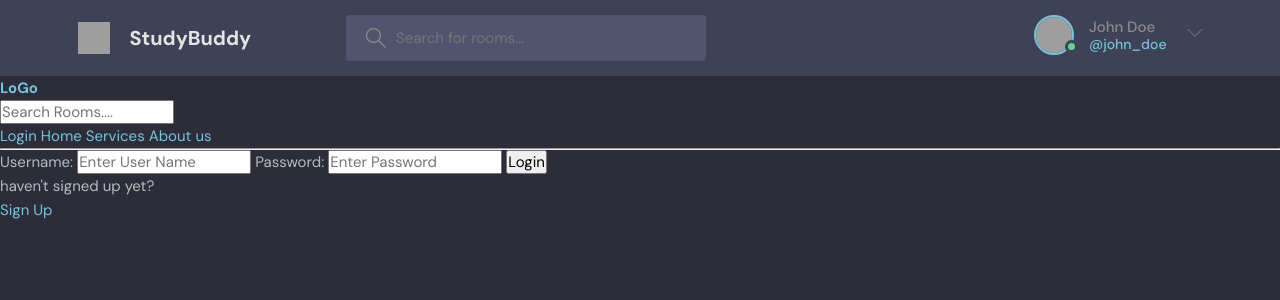
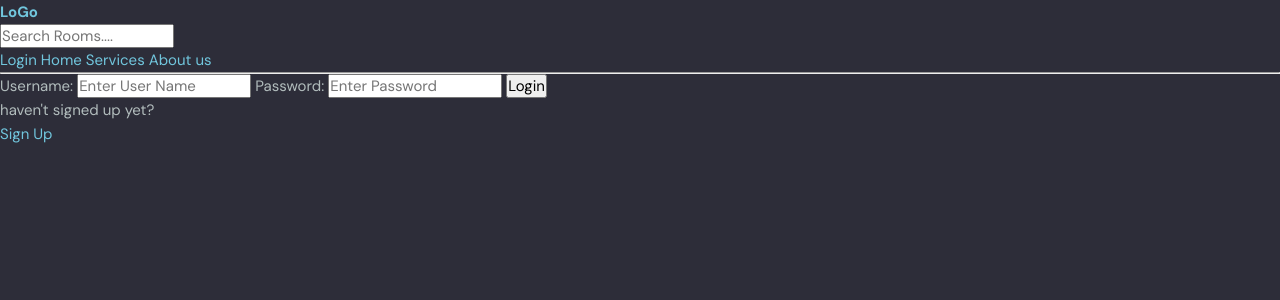
Before and after one commit to shansuvethan18/Django-learn, a Django app: a page that uses templates/main.html in a window 1280 px wide. Shown: the top 300 px of the page. Run offline with Django 5.2, Linux system fonts and the light colour scheme; grey boxes are pictures that could not be loaded.

Commit message:
Theme installation-3

```diff
--- a/templates/main.html
+++ b/templates/main.html
@@ -11,98 +11,6 @@
   </head>
 
   <body>
-    <header class="header header--loggedIn">
-      <div class="container">
-        <a href="/" class="header__logo">
-          <img src="assets/logo.svg" />
-          <h1>StudyBuddy</h1>
-        </a>
-        <form class="header__search">
-          <label>
-            <svg
-              version="1.1"
-              xmlns="http://www.w3.org/2000/svg"
-              width="32"
-              height="32"
-              viewBox="0 0 32 32"
-            >
-              <title>search</title>
-              <path
-                d="M32 30.586l-10.845-10.845c1.771-2.092 2.845-4.791 2.845-7.741 0-6.617-5.383-12-12-12s-12 5.383-12 12c0 6.617 5.383 12 12 12 2.949 0 5.649-1.074 7.741-2.845l10.845 10.845 1.414-1.414zM12 22c-5.514 0-10-4.486-10-10s4.486-10 10-10c5.514 0 10 4.486 10 10s-4.486 10-10 10z"
-              ></path>
-            </svg>
-            <input placeholder="Search for rooms..." />
-          </label>
-        </form>
-        <nav class="header__menu">
-          <!-- Not Logged In -->
-          <!-- <a href="/login.html">
-            <img src="./assets/avatar.svg" />
-            <p>Login</p>
-          </a> -->
-
-          <!-- Logged In -->
-
-          <div class="header__user">
-            <a href="profile.html">
-              <div class="avatar avatar--medium active">
-                <img src="https://randomuser.me/api/portraits/men/37.jpg" />
-              </div>
-              <p>John Doe <span>@john_doe</span></p>
-            </a>
-            <button class="dropdown-button">
-              <svg
-                version="1.1"
-                xmlns="http://www.w3.org/2000/svg"
-                width="32"
-                height="32"
-                viewBox="0 0 32 32"
-              >
-                <title>chevron-down</title>
-                <path d="M16 21l-13-13h-3l16 16 16-16h-3l-13 13z"></path>
-              </svg>
-            </button>
-          </div>
-
-          <div class="dropdown-menu">
-            <a href="settings.html" class="dropdown-link"
-              ><svg
-                version="1.1"
-                xmlns="http://www.w3.org/2000/svg"
-                width="32"
-                height="32"
-                viewBox="0 0 32 32"
-              >
-                <title>tools</title>
-                <path
-                  d="M27.465 32c-1.211 0-2.35-0.471-3.207-1.328l-9.392-9.391c-2.369 0.898-4.898 0.951-7.355 0.15-3.274-1.074-5.869-3.67-6.943-6.942-0.879-2.682-0.734-5.45 0.419-8.004 0.135-0.299 0.408-0.512 0.731-0.572 0.32-0.051 0.654 0.045 0.887 0.277l5.394 5.395 3.586-3.586-5.394-5.395c-0.232-0.232-0.336-0.564-0.276-0.887s0.272-0.596 0.572-0.732c2.552-1.152 5.318-1.295 8.001-0.418 3.274 1.074 5.869 3.67 6.943 6.942 0.806 2.457 0.752 4.987-0.15 7.358l9.392 9.391c0.844 0.842 1.328 2.012 1.328 3.207-0 2.5-2.034 4.535-4.535 4.535zM15.101 19.102c0.26 0 0.516 0.102 0.707 0.293l9.864 9.863c0.479 0.479 1.116 0.742 1.793 0.742 1.398 0 2.535-1.137 2.535-2.535 0-0.668-0.27-1.322-0.742-1.793l-9.864-9.863c-0.294-0.295-0.376-0.74-0.204-1.119 0.943-2.090 1.061-4.357 0.341-6.555-0.863-2.631-3.034-4.801-5.665-5.666-1.713-0.561-3.468-0.609-5.145-0.164l4.986 4.988c0.391 0.391 0.391 1.023 0 1.414l-5 5c-0.188 0.188-0.441 0.293-0.707 0.293s-0.52-0.105-0.707-0.293l-4.987-4.988c-0.45 1.682-0.397 3.436 0.164 5.146 0.863 2.631 3.034 4.801 5.665 5.666 2.2 0.721 4.466 0.604 6.555-0.342 0.132-0.059 0.271-0.088 0.411-0.088z"
-                ></path>
-              </svg>
-              Settings</a
-            >
-            <a href="login.html" class="dropdown-link"
-              ><svg
-                version="1.1"
-                xmlns="http://www.w3.org/2000/svg"
-                width="32"
-                height="32"
-                viewBox="0 0 32 32"
-              >
-                <title>sign-out</title>
-                <path
-                  d="M3 0h22c0.553 0 1 0 1 0.553l-0 3.447h-2v-2h-20v28h20v-2h2l0 3.447c0 0.553-0.447 0.553-1 0.553h-22c-0.553 0-1-0.447-1-1v-30c0-0.553 0.447-1 1-1z"
-                ></path>
-                <path
-                  d="M21.879 21.293l1.414 1.414 6.707-6.707-6.707-6.707-1.414 1.414 4.293 4.293h-14.172v2h14.172l-4.293 4.293z"
-                ></path>
-              </svg>
-              Logout</a
-            >
-          </div>
-        </nav>
-      </div>
-    </header>
-
     {% include "navbar.html" %} {% if messages %}
     <ul class="messages">
       {% for message in messages %}
```
